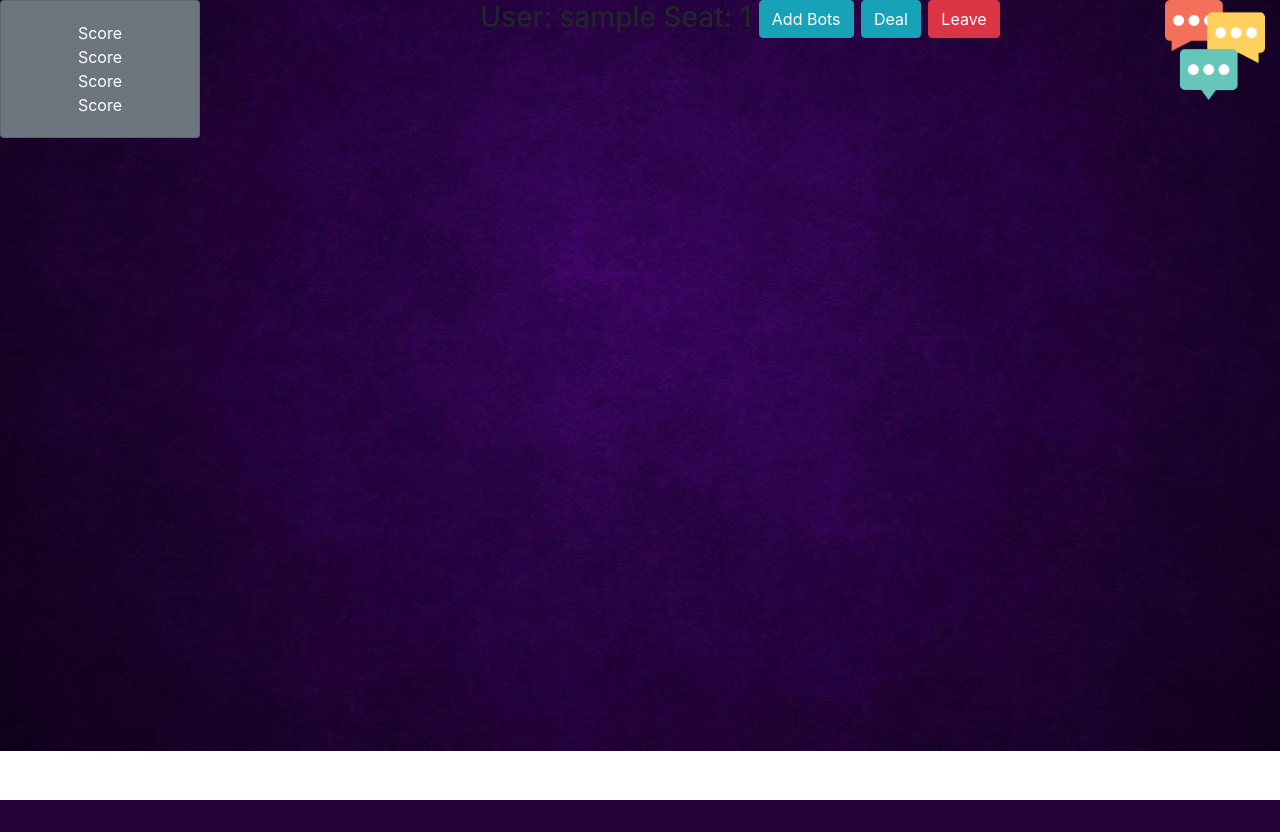
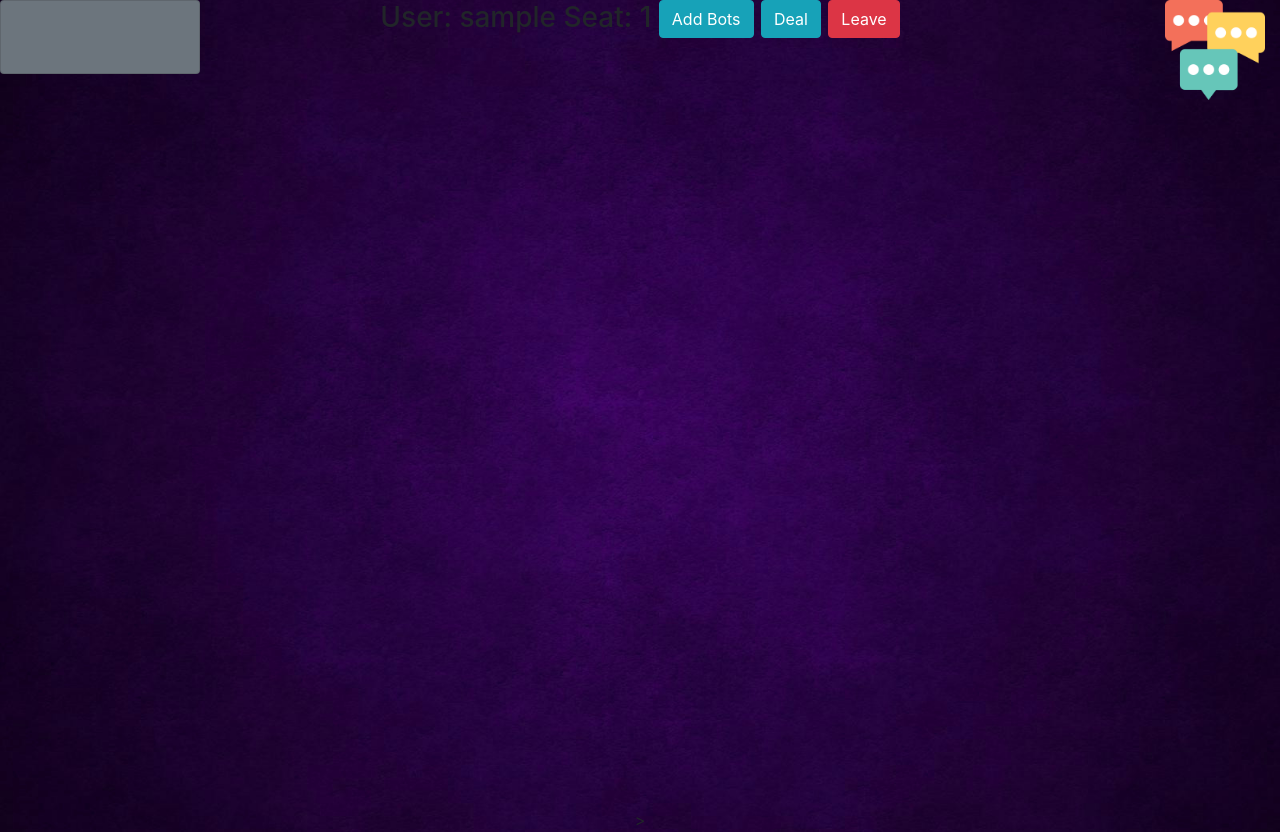
Before and after one commit to mwileczka/bonanza-pitch, a Flask app: page /table in a window 1280 px wide. Before the commit the page ends 800 px from the top, so only its background shows below. Run offline with Flask 2, Linux system fonts and the light colour scheme; the visitor is signed in with stand-in values (Sample User, id 1); a map, chart or similar area stays blank; some libraries are stand-ins or nearby versions.

Commit message:
Restructured game play area. More Score card.

```diff
--- a/static/styles/BPitch.css
+++ b/static/styles/BPitch.css
@@ -110,7 +110,7 @@ body {
 }
 
 .img-suit-card{
-	height:8vh;
+	width:8vw;
 	border: 1px solid black;
 	background-color:white;
 	border-radius: 25px;
--- a/static/styles/cards.css
+++ b/static/styles/cards.css
@@ -1,5 +1,5 @@
 img.pcard {
-	height: 12vh;
+	height: 16vh;
 	margin: 0;
 	/*padding: 0;*/
 	border: 0;
@@ -7,7 +7,7 @@ img.pcard {
 	box-sizing: initial;
 }
 img.pcard-grayed {
-	height: 12vh;
+	height: 16vh;
 	margin: 0;
 	/*padding: 0;*/
 	border: 0;
--- a/templates/table.html
+++ b/templates/table.html
@@ -4,10 +4,8 @@
     <title>Bonanza Pitch - {{ session.get('table') }}</title>
     <!--Link to CSS -->
 
-    <link rel="stylesheet" href="https://stackpath.bootstrapcdn.com/bootstrap/4.3.1/css/bootstrap.min.css" integrity="sha384-ggOyR0iXCbMQv3Xipma34MD+dH/1fQ784/j6cY/iJTQUOhcWr7x9JvoRxT2MZw1T" crossorigin="anonymous">
-   <!-- <link rel="stylesheet" href="https://stackpath.bootstrapcdn.com/bootstrap/3.4.1/css/bootstrap.min.css"
-          integrity="sha384-HSMxcRTRxnN+Bdg0JdbxYKrThecOKuH5zCYotlSAcp1+c8xmyTe9GYg1l9a69psu" crossorigin="anonymous">-->
-    <!--<link href="../static/style.css" rel="stylesheet" />-->
+    <link rel="stylesheet" href="https://cdn.jsdelivr.net/npm/bootstrap@4.6.0/dist/css/bootstrap.min.css"
+          integrity="sha384-B0vP5xmATw1+K9KRQjQERJvTumQW0nPEzvF6L/Z6nronJ3oUOFUFpCjEUQouq2+l" crossorigin="anonymous">
     <link href="../static/styles/cards.css" rel="stylesheet" type="text/css">
     <link href="../static/styles/BPitch.css" rel="stylesheet" type="text/css">
 
@@ -84,14 +82,19 @@
     </script>
 </head>
 
-<body class="text-center" onload='StartGame()'>
-    <div class="card text-white bg-secondary mb-3 float-left" style="width:200px;">
-        <div class="card-body" style="color:white">
-            <p class="card-text">Score<br/>Score<br/>Score<br/>Score</p>
-        </div>
+<body class="text-center" style="height:100vh" onload='StartGame()'>
+
+<div class="card text-white bg-secondary mb-3" style="width:200px;position:absolute;top:0%;left:0%;">
+    <div class="card-body" style="color:white">
+        <p class="card-text">
+            <table id="tblCardScore">
+
+            </table>
+        </p>
     </div>
-    <img src="../static/img/chat.png" class="chatIcon float-" onclick="HandleChatClick();">
-<h3>
+</div>
+<img src="../static/img/chat.png" class="chatIcon float-" onclick="HandleChatClick();">
+<h3 style="height:10vh">
     <span class="label label-default">User: {{ session['username'] }}</span>
     <span class="label label-default">Seat: {{ session['seat'] }}</span>
     <button type="button" id="add_bots" class="btn btn-info">Add Bots</button>
@@ -100,29 +103,20 @@
 </h3>
 
 
+<div id="gameTable" class="container-fluid" style="height:90vh">
 
-
-<div id="gameTable" class="container-fluid" style="height:100%">
-    <div class="row">
+    <div class="row" style="height:10vh">
         <div id="divHandNorth" class="col-sm hand hhand-xcompact col-12"></div>
+        <div id="playerStatsNorth" style="position:absolute; left:70%;color:white;width:20vw;height:20vh;"  class="col-2 player-stats"></div>
+    </div>
+    <div class="row" style="height:5vh">
+        <div id="playerNameNorth" class="col player-name"></div>
+    </div>
+    <div class="row" style="height:5vh">
+        <div id="divMessage" class="col-sm player-name col-12"></div>
     </div>
 
-    <div class="row">
-        <div id="playerNameNorth" class="col player-name"></div>
-    </div>
-    <div class="row">
-        <div id="playerStatsNorth" class="col player-stats"></div>
-    </div>
-    <div class="row" style="height:2vh">
-
-    </div>
-    <div class="row">
-        <div id="divMessage" class="col-sm player-name col-12"></div>
-    </div>
-        <div class="row" style="height:10vh">
-
-    </div>
-    <div class="row" style="height:50vh">
+    <div class="row" style="height:38vh">
         <div id="leftCol" class="col-2 col-sm-2 col-md-2 col-lg-2 col-xl-1">
             <p id="divHandWest" class="hand hhand-xcompact"></p>
             <p id="playerNameWest" class="player-name"></p>
@@ -130,35 +124,23 @@
         </div>
 
         <div id="divPlayingArea" class="col col-sm-8 col-md-8 col-lg-8 col-xl-10" style="height:100%">
-
-            <table id="tblPlay" width="100%" style="margin-top:8vh;">
-                <tr>
-                    <td width="33%"></td>
-                    <td width="33%">
-                        <div id="playedCardNorth" class="playedCardTop"></div>
-                    </td>
-                    <td></td>
-                </tr>
-                <tr>
-                    <td>
-                        <div id="playedCardWest" class="playedCardLeft"></div>
-                    </td>
-                    <td>
-                        <div id="divKitty" class="hand hhand-xcompact" style="margin-left: -72px;"></div>
-                    </td>
-                    <td>
-                        <div id="playedCardEast" class="playedCardRight"></div>
-                    </td>
-                </tr>
-                <tr>
-                    <td></td>
-                    <td>
-                        <div id="playedCardSouth" class="playedCardBottom"></div>
-                    </td>
-                    <td></td>
-                </tr>
-
-            </table>
+            <div id="tblPlay" class="row" style="height:38vh; width:100%">
+                <div class="row" style="width:100%">
+                    <div class="col" style="width:100%"></div>
+                    <div class="col" style="width:100%"><div id="playedCardNorth" class="playedCardTop"></div></div>
+                    <div class="col" style="width:100%"></div>
+                </div>
+                <div class="row" style="width:100%">
+                    <div class="col " style="width:100%"><div id="playedCardWest" class="playedCardLeft"></div></div>
+                    <div class="col " style="width:100%"><div id="divKitty" class="hand hhand-xcompact" style="margin-left: -72px;"></div></div>
+                    <div class="col " style="width:100%"><div id="playedCardEast" class="playedCardRight"></div></div>
+                </div>
+                <div class="row" style="width:100%">
+                    <div class="col"></div>
+                    <div class="col"><div id="playedCardSouth" class="playedCardBottom"></div></div>
+                    <div class="col"></div>
+                </div>
+            </div>
         </div>
         <div id="rightCol" class="col-2 col-sm-2 col-md-2 col-lg-2 col-xl-1">
             <p id="divHandEast" class="hand hhand-xcompact"></p>
@@ -169,13 +151,11 @@
 
     <div class="fixed-bottom">
         <div class="row">
-            <div id="playerNameSouth" class="col player-name"></div>
+            <div id="playerNameSouth" style="height:5vh" class="col player-name"></div>
         </div>
-         <div class="row">
-            <div id="playerStatsSouth" class="col player-stats"></div>
-        </div>
-        <div class="row" style="height:15vh">
-            <div id="divHandSouth" class="col-sm  hand hhand-compact"></div>
+        <div class="row" style="height:20vh">
+            <div id="divHandSouth" style="height:20vh" class="col-sm  hand hhand-compact"></div>
+            <div id="playerStatsSouth" style="position:absolute; left:70%;color:white;width:20vw;height:20vh;"  class="col-2 player-stats"></div>
         </div>
     </div>
 </div>
@@ -228,5 +208,6 @@
     <br/><br/>
 </div>
 
+>
 </body>
 </html>
```
Also changed, not shown: static/js/bpitch.js (+37 -5 lines).
